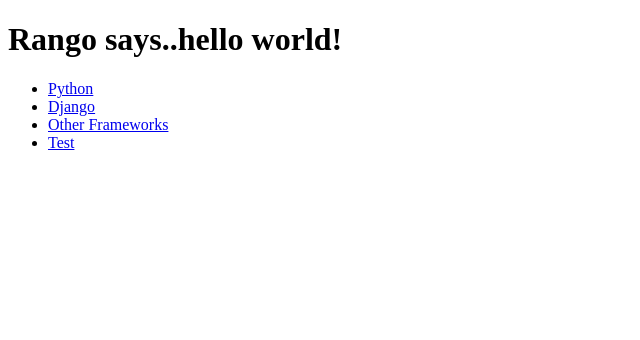
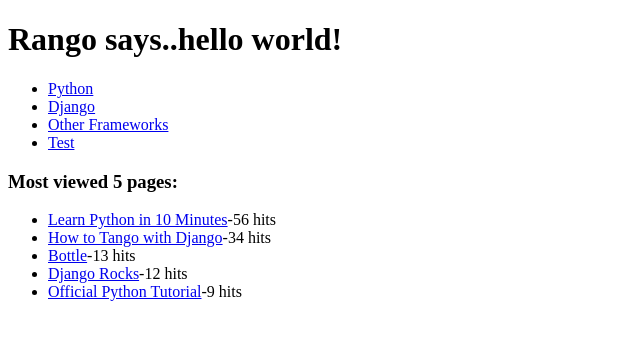
Before and after one commit to ishangin/tango_with_django, a Django app: page /rango/ in a window 1280 px wide. Shown: the top 340 px of the page, without its empty margins (0-640 px from the left). Run offline with Django 3.2, Linux system fonts and the light colour scheme; data comes from the database, SQL or seed files in the repository; both versions use the stored data as it was after the commit.

Commit message:
Сделан 7 раздел

```diff
--- a/rango/views.py
+++ b/rango/views.py
@@ -6,7 +6,9 @@
 def index(request):
 	context_dict = {'boldmessage': "I am bold font from the context"}
 	category_list = Category.objects.order_by('-likes')[:5]
-	context_dict = {'categories': category_list}
+	page_list = Page.objects.order_by('-views')[:5]
+	context_dict['categories'] = category_list
+	context_dict['pages'] = page_list
 
 	return render(request, 'rango/index.html', context_dict)
 
--- a/templates/rango/index.html
+++ b/templates/rango/index.html
@@ -18,5 +18,18 @@
             <strong>There are no categories present.</strong>
        {% endif %}
 
+       <h3>Most viewed 5 pages:</h3>
+
+       {% if pages %}
+            <ul>
+                {% for page in pages %}
+                <!-- Following line changed to add an HTML hyperlink -->
+                <li><a href="{{ page.url }}">{{ page.title }}</a>-{{ page.views }} hits </li>
+                {% endfor %}
+            </ul>
+       {% else %}
+            <strong>There are no page present.</strong>
+       {% endif %}
+
     </body>
 </html>
```
Also changed, not shown: db.sqlite3.
